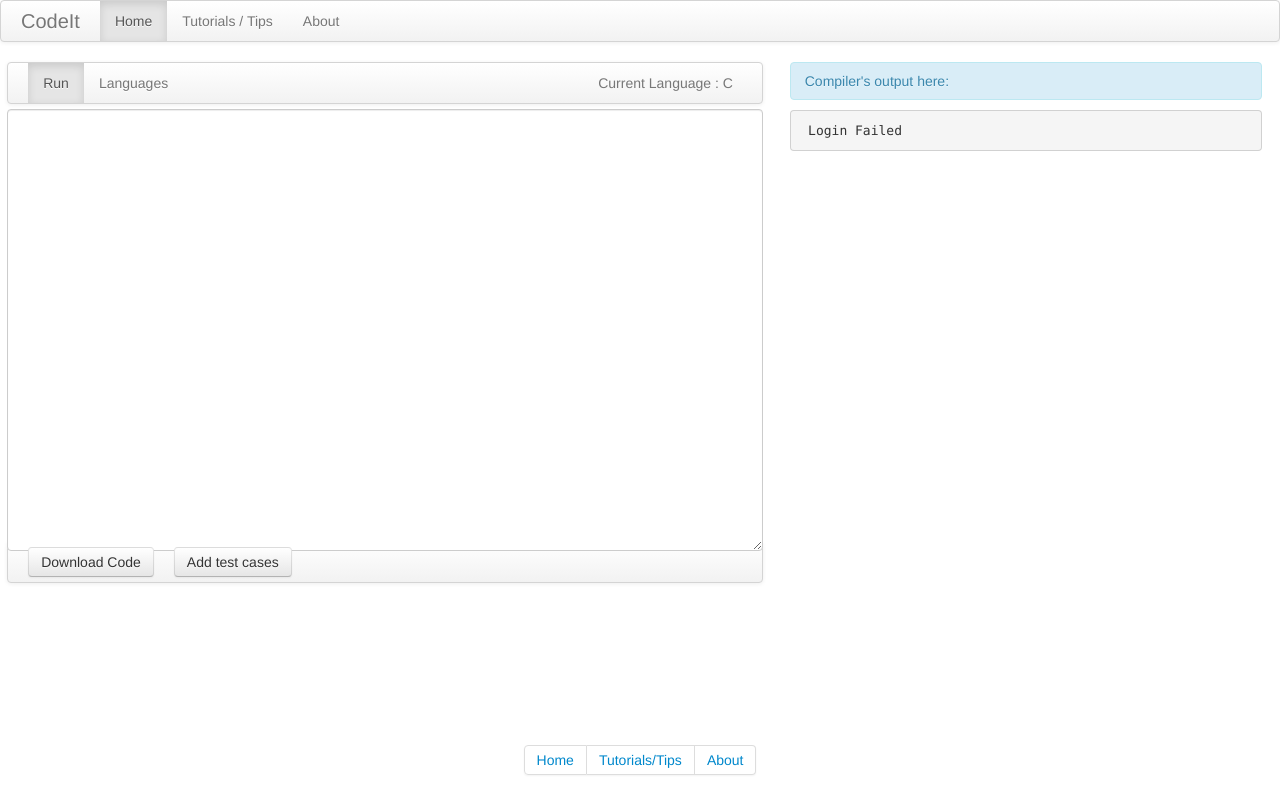
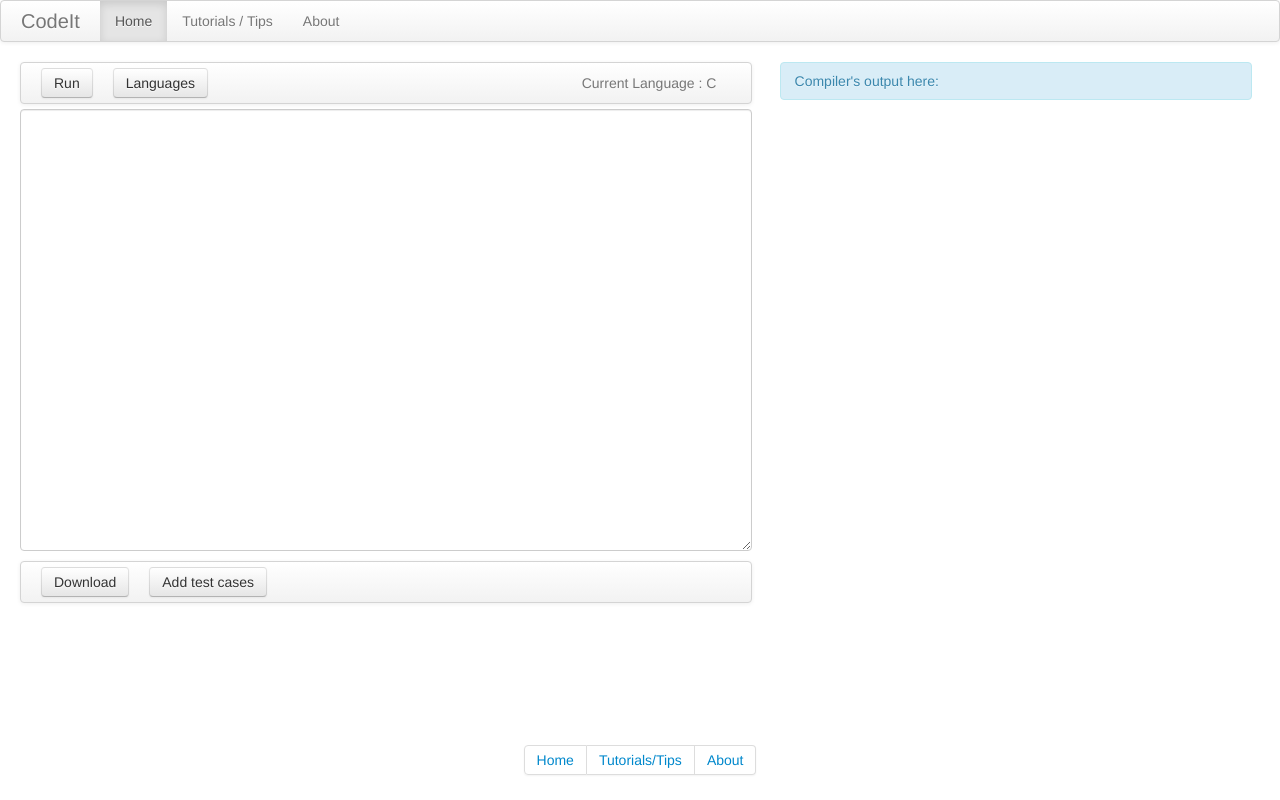
Before and after one commit to rohandalvi/final_codeIt, a PHP site: page / in a window 1280 px wide. Run offline with PHP 8.4, Linux system fonts and the light colour scheme; data that the repository does not hold is empty; some libraries are stand-ins or nearby versions.

Commit message:
run functionality implemented
script added to run programs of specified languages.

```diff
--- a/index.php
+++ b/index.php
@@ -1,9 +1,8 @@
 <!DOCTYPE html>
 <?php
-//dool
-    include('ssh_connection.php');
-        $mypass = "pwd"; //enter your RIT cs password here to connect
+
     require_once "common/variables.php";
+	session_start();
 
 	//author: SB; comment: set the default language to "C"
 	if(!isset($_GET['lang']))
@@ -11,7 +10,6 @@
 		$_GET['lang'] = "C";
 	}
 
-	//echo $_GET['lang'];
 ?>
 
 <html lang="en">
@@ -107,32 +105,32 @@
 					<li class="active"><a href=<?php echo BASE_URL."/codeIt/index.php" ?>>Home</a></li>
 					<li><a href="#">Tutorials / Tips</a></li>
 					<li><a href="about.php">About</a></li>
+
+
 					</ul>
+
 					</div>
 				</div>
 		</div>
 
+		<form id="codeform" class="form-horizontal" action="handler/download.php" method="post" style="margin-bottom: 0px; margin-left: 40px;">
 		<div class="span7">
 			<div class="row">
 			    <div id="lang_anchor" class="navbar" style="margin-bottom:5px; margin-left:-20px;">
 					<div class="navbar-inner" style="margin-left:20px;">
 					<ul class="nav menu">
-					<li class="active ListItem"><a href="#">Run</a></li>
+					<li class="active ListItem"><input type="submit" id="runsubmit" name="submission" class="btn fa-input" value="Run"/></li>
 					<li id="test" class="">
-						<a id="langBut" class="" href="javascript:void(0)"
-							onclick="pinUnpinLangPanel()"
-							rel="tooltip" title="Languages">
-							<!--<img class="anchor_nopad" src="LangList.png"/>-->
-							Languages
-						</a>
+						<input type="button" id="btnlanguage" name="btnlanguage" class="btn fa-input" value="Languages"
+							onclick="pinUnpinLangPanel()" rel="tooltip" style="margin-left:20px;"/>
 					</li>
+					</ul>
+
+					<!-- Author: SB; Comment: used pull-right class of bootstrap instead of hardcoding the style of the label -->
+					<ul class="nav pull-right">
 					  <li class="">
-						<label id="lblprog" class="navlabel"
-							style="padding: 10px 15px 5px; float:right;
-							position:relative;
-							left: 400px;
-							color: #777777;">
-							Current Language : <?php echo $_GET['lang'] ?>
+						<label style="padding: 10px 15px 5px; color: #777777;">
+						  Current Language :  <?php echo $_GET['lang'] ?>
 						</label>
 					  </li>
 					</ul>
@@ -154,7 +152,7 @@
 
 			<!-- Author: Shardul Bagade; Comment: Call download.php which contains downloading script -->
 			<!-- Author: Shardul Bagade; Comment: download script shifted to handler folder -->
-			<form id="codeform" class="form-horizontal" action="handler/download.php" method="post">
+
 
                             <input type="hidden" value=<?php echo $_GET['lang'] ?> name="langhide" />
                             <textarea id ="code" name="code" class="span8"
@@ -250,12 +248,12 @@
 					<?php
 					include ("handler/testcases.php");
 					?>
-				<div class="row" style="margin-top:-10px;">
+				<div class="row" style="margin-top:10px;">
 					<div class="navbar" style="margin-bottom:5px;">
 						<div class="navbar-inner" style="margin-left:20px;">
 						<ul class="nav">
 						<!-- Author: Shardul Bagade; Comment: Button for downloading code -->
-						<li><input type="submit" id="search-submit" class="btn fa-input" value="Download Code"></li>
+						<li><input type="submit" id="dwnldsubmit" name="submission" class="btn fa-input" value="Download"></li>
 						<li><input type="button" id="btnshowtestcase" class="btn fa-input" value="Add test cases" style="margin-left:20px;"></li>
 						<script>
 							$("#btnshowtestcase").click(function () {
@@ -288,9 +286,10 @@
 
 
 
-			</form>
+
 
 		</div>
+		</form>
 		</div>
 
 		<div class="span4">
@@ -299,35 +298,20 @@
 				Compiler's output here:
 			</div>
 			<?php
-		   $ssh = new NET_SSH2('glados.cs.rit.edu');
-		   if(!$ssh->login('scb8803',$mypass))
+				// Author: SB; Comment: ssh code shifted to download.php
+				if(isset($_SESSION['coderesult']))
 				{
+
+			?>
+				<pre><b>Output:</b><br/>
+				<?php  echo $_SESSION['coderesult']; ?></pre>
+
+			<?php
+
+					unset($_SESSION['coderesult']);
+				}
 			?>
 
-			 <pre> <?php  echo("Login Failed"); ?></pre>
-		   <?php
-		   }
-		   else
-		   {
-				$var =  $ssh->exec('gcc -o main hello.c');
-				if(sizeof($var)-1>0)
-				{
-			?>
-			 <pre><?php echo count($var); ?></pre>
-			 <?php
-				}
-
-				$result = $ssh->exec('./main');
-			 ?>
-			 <pre>
-			 <?php if(count($result)>0)
-			 {
-			 ?>
-				<b>Result</b> <br /> <?php echo $result; }  ?></pre>
-
-		   <?php
-		   }
-		   ?>
 		</div>
 
 
```
Also changed, not shown: common/utilities.php (+8 -0 lines), handler/download.php (+85 -1 lines), handler/ssh_connection.php (renamed from ssh_connection.php), 2 other files. Lines whose indentation alone changed are shown as unchanged.
